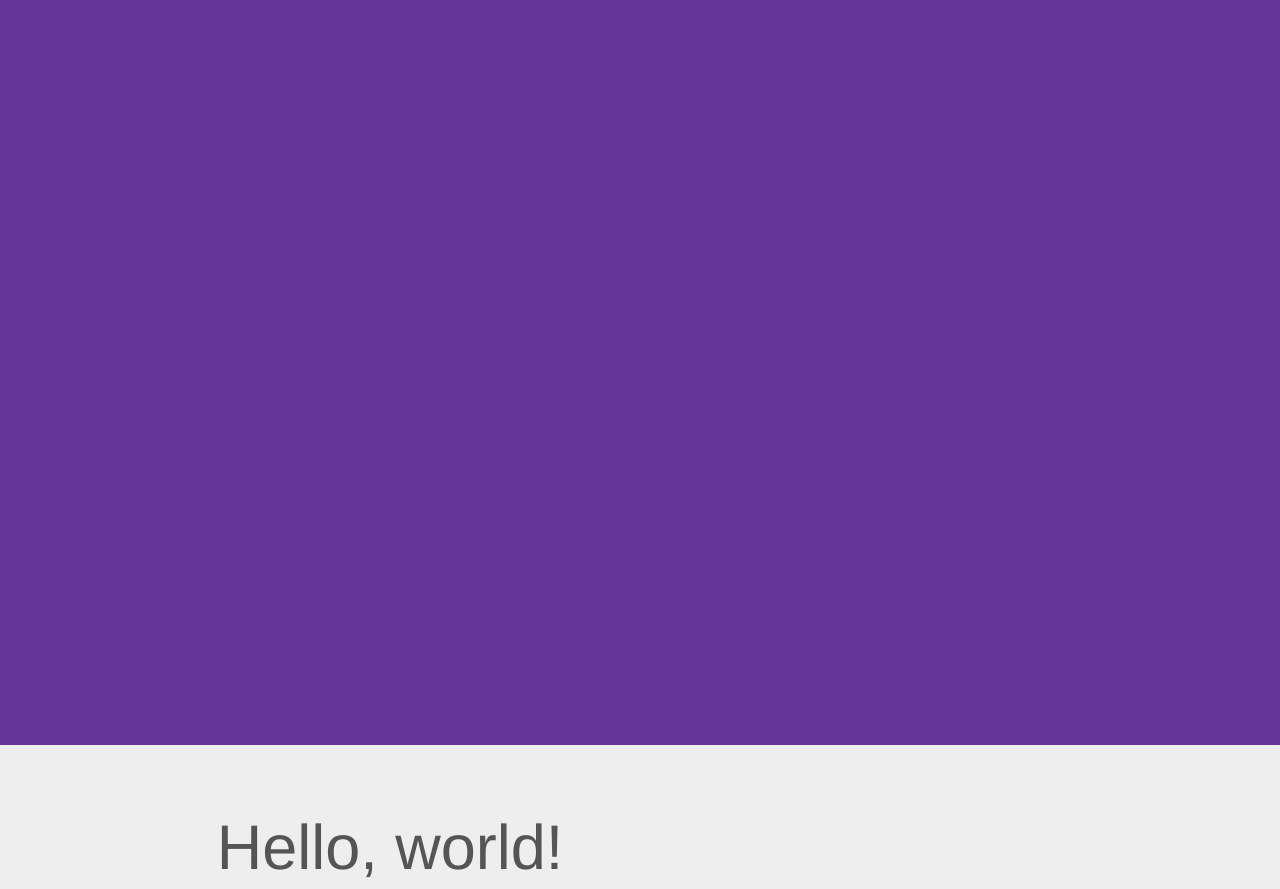
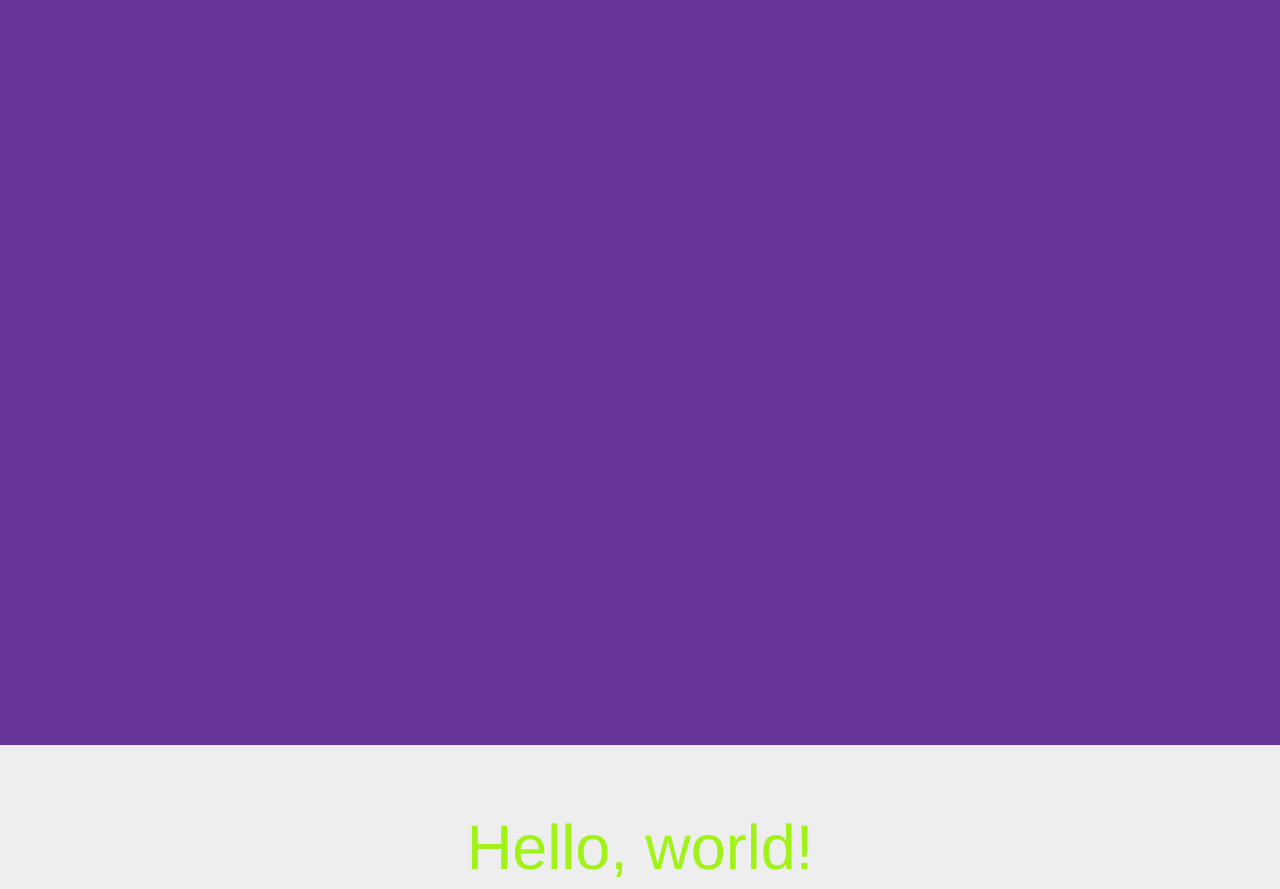
Before and after one commit to hyunil/POC-Scroll-Animate, a plain HTML site: page index.html in a window 1280 px wide. Shown: the part 57-946 px from the top of the page. Drawn offline with Linux system fonts and the light colour scheme.

Commit message:
Update scroll function
scroll function

```diff
--- a/css/main.css
+++ b/css/main.css
@@ -6,6 +6,11 @@
 
 h1 {
 	transition: all 1s ease;
+}
+
+.jumbotron p {
+	transition: all 1s ease;
+	opacity: 0;
 }
 
 #progress {
--- a/index.html
+++ b/index.html
@@ -6,7 +6,7 @@
     <head>
         <meta charset="utf-8">
         <meta http-equiv="X-UA-Compatible" content="IE=edge,chrome=1">
-        <title>POC - Testing</title>
+        <title></title>
         <meta name="description" content="">
         <meta name="viewport" content="width=device-width, initial-scale=1">
         <link rel="apple-touch-icon" href="apple-touch-icon.png">
@@ -50,7 +50,7 @@
         </section>
 
         <!-- Main jumbotron for a primary marketing message or call to action -->
-        <section class="skrollr-deck" style="background: #393;" id="second">
+        <section class="skrollr-deck element_2" style="background: #393;" id="second">
           <div class="jumbotron" >
             <div class="container">
               <h1>Hello, world!</h1>
@@ -60,7 +60,7 @@
           </div>
         </section>
 
-        <section class="skrollr-deck" style="background: #699;" id="last">
+        <section class="skrollr-deck element_3" style="background: #699;" id="last">
           <div class="container">
             <!-- Example row of columns -->
             <div class="row">
--- a/js/main.js
+++ b/js/main.js
@@ -1,19 +1,30 @@
 $(document).ready(function(){
-
 	//Check to see if the window is top if not then display button
 	$(window).scroll(function(){
-		if ($(this).scrollTop() > 600) {
-			$('h1').css("margin-left","0");
-		} else {
-			$('h1').css("margin-left","-500px");
+
+		// Initialize top position of element
+		var position_element_2 = $('.element_2').offset().top;
+
+		// compare if current position of window is greater than top position of element.
+		if ($(this).scrollTop()+ $(window).height() >= position_element_2  ) {
+			$('h1').css('color','#a0F219'); // change css attribute
+			// do animate after .8 sec
+			$('p').delay(800).animate({
+				opacity: 1
+				}, 400 ); // duration is .4 sec
+		}
+		// else if, that mean smaller than top position of element,
+		else {
+			// change css attributes
+			$('h1').css('color','#382793');
+			$('p').css('opacity','0');
 		}
 
-		if ($(this).scrollTop() > 1500) {
+		var position_element_3 = $('.element_3').offset().top;
+		if ($(this).scrollTop() >= position_element_3 ) {
 			$('.col-md-4').fadeIn();
 		} else {
 			$('.col-md-4').fadeOut();
 		}
-
 	});
-
 });
```
